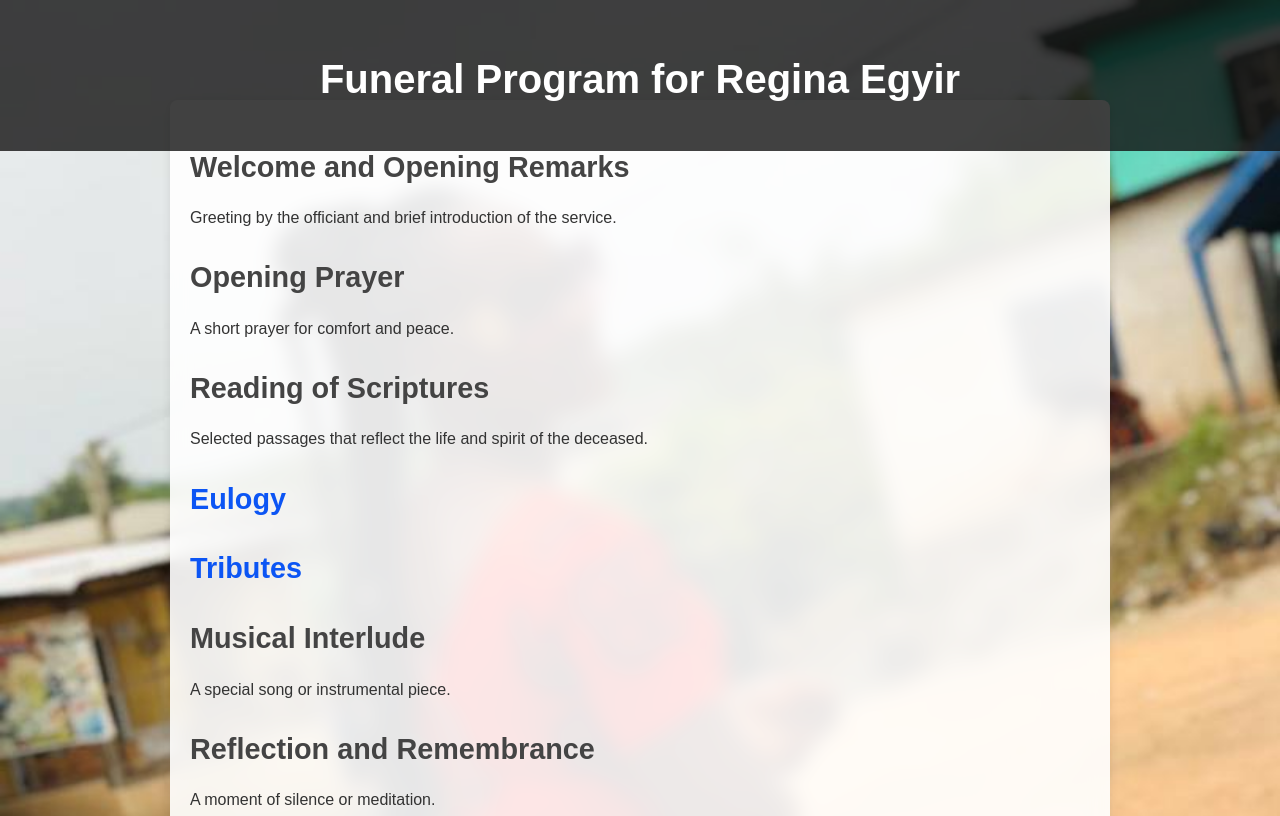
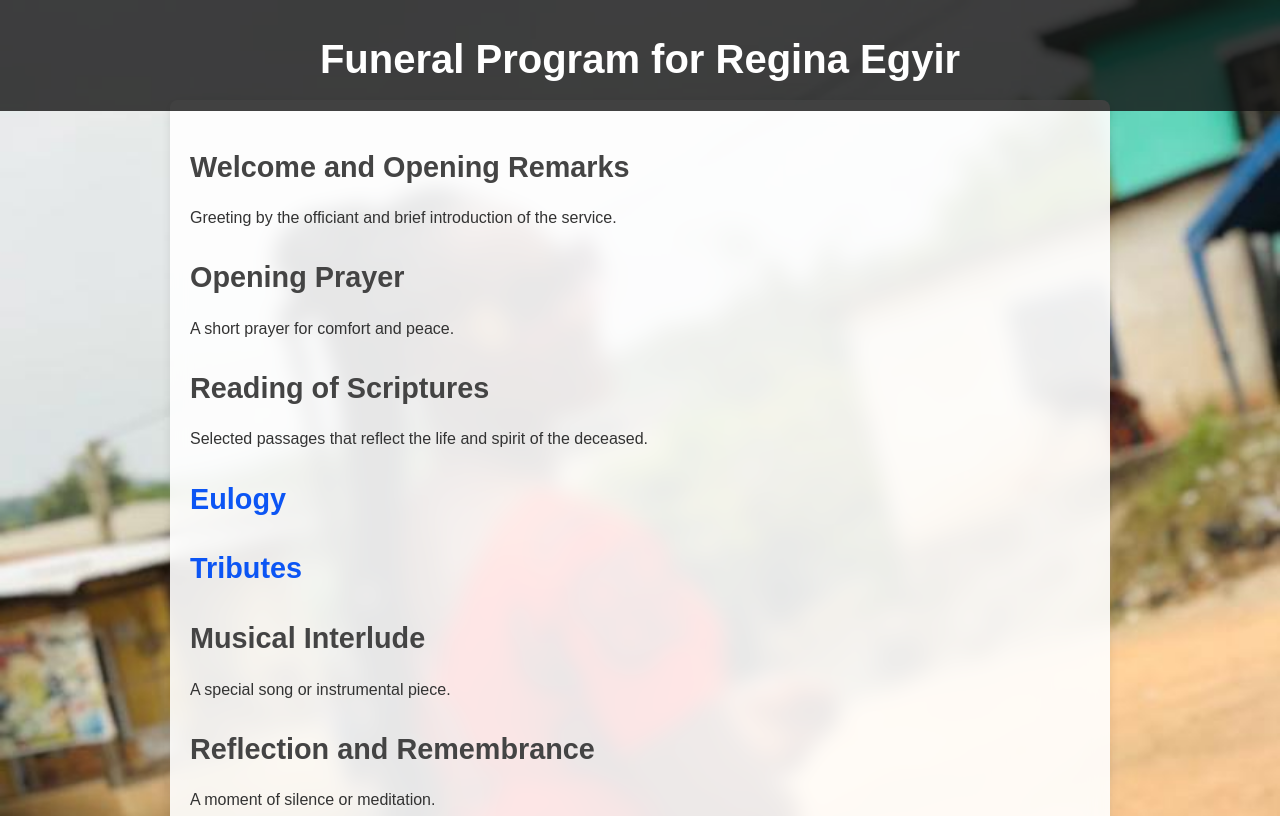
Before and after one commit to Nana-Kay11/Funeral-Program, a plain HTML site: page home.html in a window 1280 px wide. Shown: the top 816 px of the page. Drawn offline with Linux system fonts and the light colour scheme.

Commit message:
changed padding from 20px to 0px

```diff
--- a/home.html
+++ b/home.html
@@ -23,7 +23,7 @@
             right: 0; /* Align it to the right */
             background-color: rgba(18, 18, 18, 0.8);
             color: #fff;
-            padding: 20px;
+            padding: 0px;
             text-align: center;
             z-index: 1; /* Ensure it stays above other elements */
         }
```
